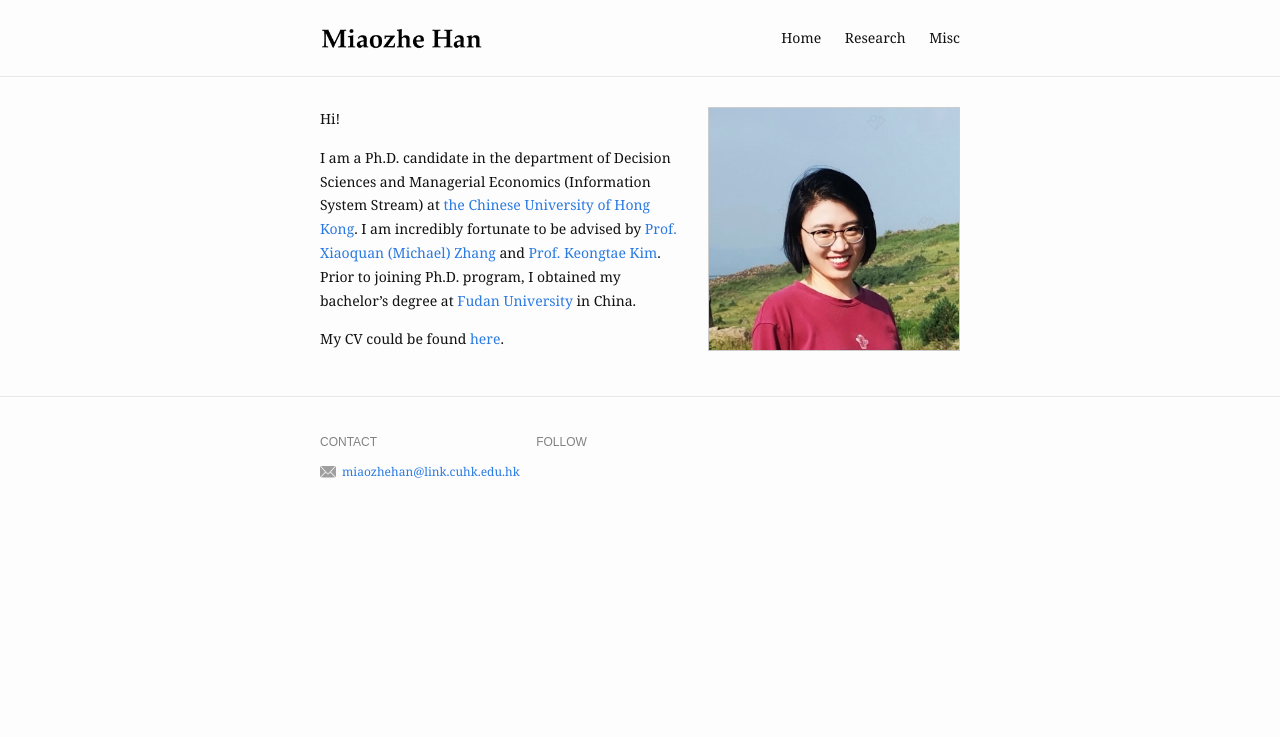
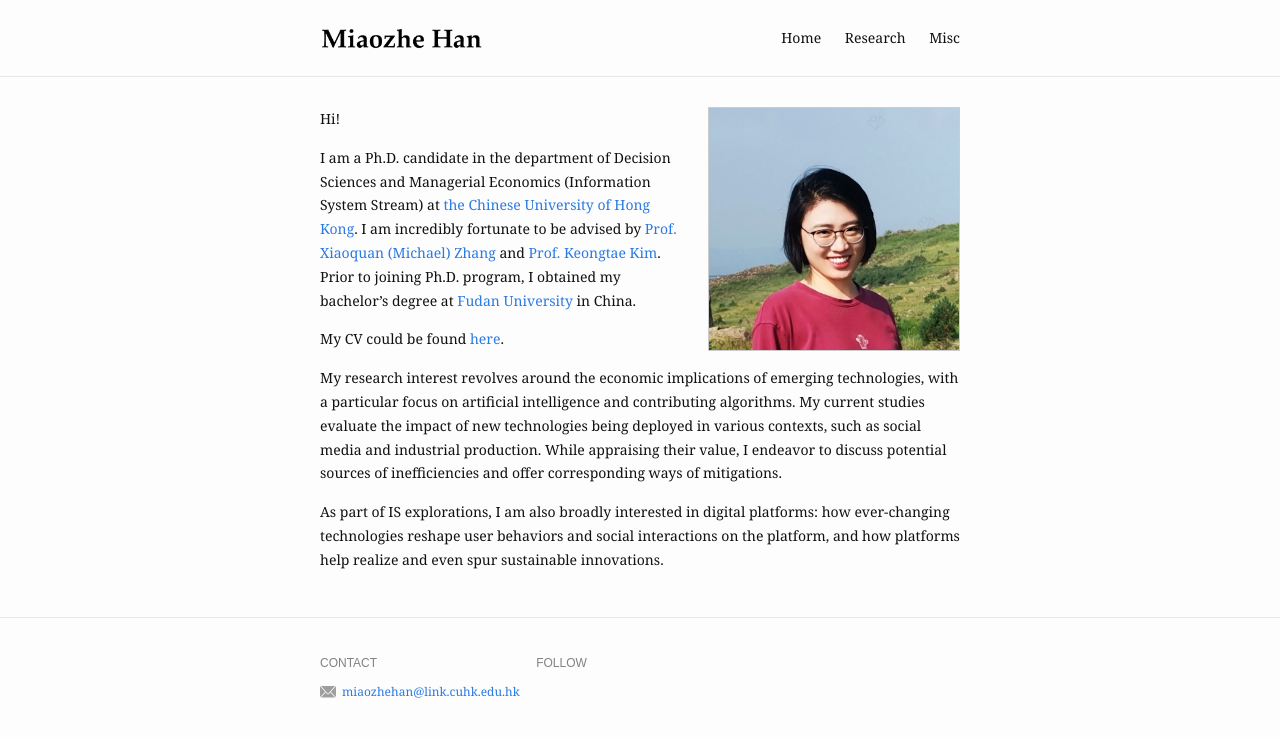
Before and after one commit to miaozhehan99/miaozhehan99.github.io, a Jekyll site: the page built from index.md, in a window 1280 px wide. Shown: the top 737 px of the page. Built offline with Jekyll 4.4.1, drawn with Linux system fonts in a browser that asks for light colours.

Commit message:
Update index.md

```diff
--- a/index.md
+++ b/index.md
@@ -10,3 +10,7 @@ Hi!
 I am a Ph.D. candidate in the department of Decision Sciences and Managerial Economics (Information System Stream) at [the Chinese University of Hong Kong](https://grad.bschool.cuhk.edu.hk/programmes/decision-sciences-managerial-economics/). I am incredibly fortunate to be advised by [Prof. Xiaoquan (Michael) Zhang](https://mikezhang.com) and [Prof. Keongtae Kim](https://keongkim.github.io). Prior to joining Ph.D. program, I obtained my bachelor’s degree at [Fudan University](https://www.fudan.edu.cn/en/) in China.
 
 My CV could be found [here](https://miaozhehan99.github.io/assets/CV_MiaozheHAN.pdf).
+
+My research interest revolves around the economic implications of emerging technologies, with a particular focus on artificial intelligence and contributing algorithms. My current studies evaluate the impact of new technologies being deployed in various contexts, such as social media and industrial production. While appraising their value, I endeavor to discuss potential sources of inefficiencies and offer corresponding ways of mitigations.
+
+As part of IS explorations, I am also broadly interested in digital platforms: how ever-changing technologies reshape user behaviors and social interactions on the platform, and how platforms help realize and even spur sustainable innovations.
```
